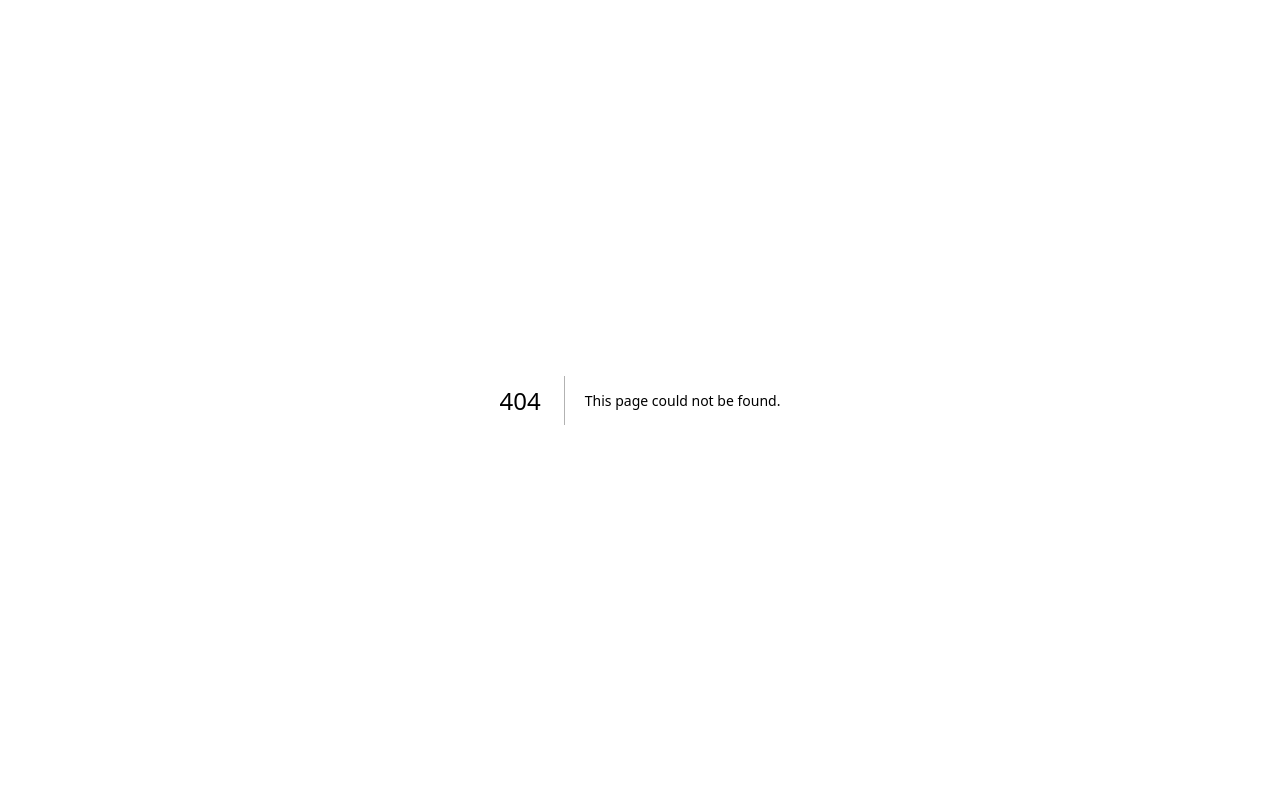
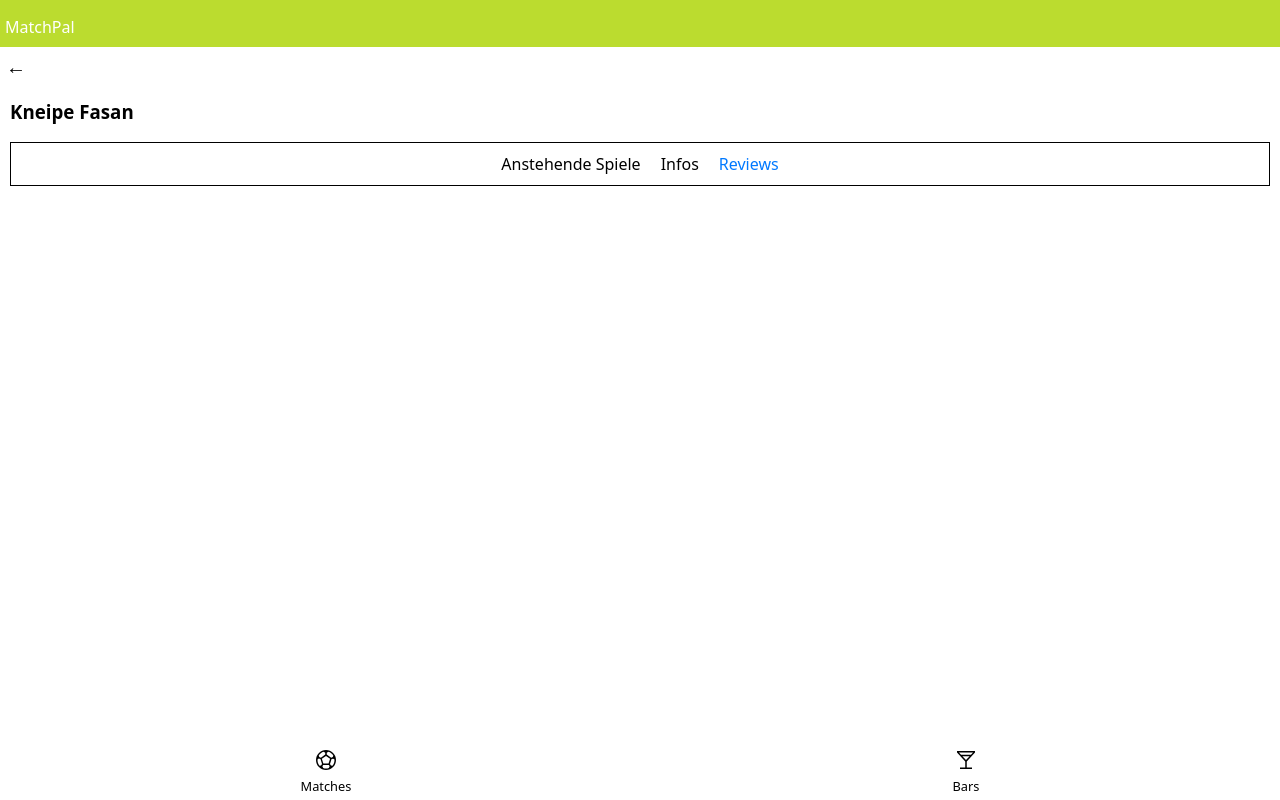
Before and after one commit to sebastianwel/MatchPal, a Next.js app: page /bars/1/reviews in a window 1280 px wide. Before the commit this address had no page. Built offline with nearby package versions, Linux system fonts and the light colour scheme.

Commit message:
add reviews section and link to other sections plus color-highlighting, when clicked

```diff
--- a/pages/bars/[id].js
+++ b/pages/bars/[id].js
@@ -76,6 +76,9 @@ export default function BarDetails({ bars, matches }) {
         <SiteSection onClick={() => router.push(`/bars/${id}/info`)}>
           Infos
         </SiteSection>
+        <SiteSection onClick={() => router.push(`/bars/${id}/reviews`)}>
+          Reviews
+        </SiteSection>
       </SiteSectionTabs>
       <List>
         {updatedMatches?.map((match) => (
--- a/pages/bars/[id]/info.js
+++ b/pages/bars/[id]/info.js
@@ -31,6 +31,9 @@ export default function BarsDetailsInfo({ bars }) {
               Anstehende Spiele
             </SiteSection>
             <SiteSection isCurrentSection={isCurrentSection}>Infos</SiteSection>
+            <SiteSection onClick={() => router.push(`/bars/${id}/reviews`)}>
+              Reviews
+            </SiteSection>
           </SiteSectionTabs>
           <Infos>
             <h4>Kontakt</h4>
--- /dev/null
+++ b/pages/bars/[id]/reviews.js
@@ -0,0 +1,37 @@
+import { useRouter } from "next/router";
+import AppHeader from "../../../components/AppHeader";
+import { Button } from "../../../components/BackButton/BackButton";
+import AppFooter from "../../../components/AppFooter";
+import { SiteSection } from "../[id]";
+import { SiteSectionTabs } from "../[id]";
+import { Headline } from "../../../components/Headline/Headline";
+
+export default function BarsDetailsReviews({ bars }) {
+  const router = useRouter();
+  const { id } = router.query;
+
+  const currentBar = bars.find((bar) => bar.id === parseInt(id));
+  const isCurrentSection = currentBar
+    ? router.pathname === `/bars/[id]/reviews`
+      ? true
+      : false
+    : null;
+
+  return (
+    <>
+      <AppHeader />
+      <Button onClick={() => router.push("/bars")}>←</Button>
+      <Headline>{currentBar?.name}</Headline>
+      <SiteSectionTabs>
+        <SiteSection onClick={() => router.push(`/bars/${id}`)}>
+          Anstehende Spiele
+        </SiteSection>
+        <SiteSection onClick={() => router.push(`/bars/${id}/info`)}>
+          Infos
+        </SiteSection>
+        <SiteSection isCurrentSection={isCurrentSection}>Reviews</SiteSection>
+      </SiteSectionTabs>
+      <AppFooter />
+    </>
+  );
+}
```
